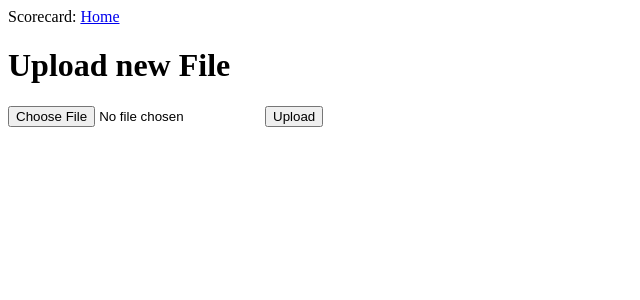
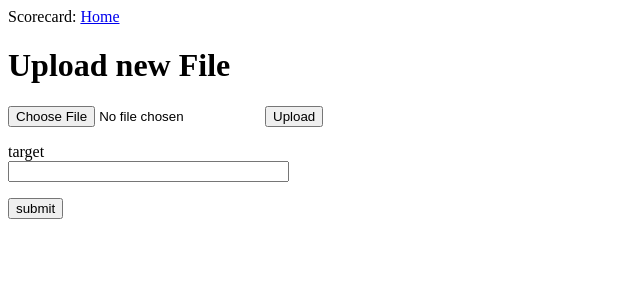
Before and after one commit to kanishkd4/scorecard, a Flask app: page / in a window 1280 px wide. Shown: the top 300 px of the page, without its empty margins (0-640 px from the left). Run offline with Flask 2, Linux system fonts and the light colour scheme.

Commit message:
univariate working without target from form

```diff
--- a/app/routes.py
+++ b/app/routes.py
@@ -1,18 +1,27 @@
 
 import os
-from flask import Flask, request, redirect, url_for, render_template
+from flask import Flask, request, redirect, url_for, render_template, flash
+from flask_wtf import FlaskForm
 from werkzeug.utils import secure_filename
+from wtforms import StringField, SubmitField
+from wtforms.validators import DataRequired
 import pandas as pd
 from flask import send_from_directory
 from app import app
+from app.Scorecard import scorecard
 
-ALLOWED_EXTENSIONS = set(["txt", "pdf", "png", "jpg", "jpeg", "gif"])
+ALLOWED_EXTENSIONS = set(["txt"])
 def allowed_file(filename):
     return "." in filename and \
            filename.rsplit(".", 1)[1].lower() in ALLOWED_EXTENSIONS
 
+class TargetForm(FlaskForm):
+    target = StringField(label="target", validators=[DataRequired()])
+    submit = SubmitField("submit")
+
 @app.route("/", methods=["GET", "POST"])
 def upload_file():
+    form = TargetForm()
     if request.method == "POST":
         # check if the post request has the file part
         if "file" not in request.files:
@@ -28,9 +37,12 @@ def upload_file():
             filename = secure_filename(file.filename)
             file.save(os.path.join(app.config["UPLOAD_FOLDER"], filename))
             return redirect(url_for("uploaded_file",
-                                    filename=filename))
-    return render_template("loaddata.html")
+                                    filename=filename, y=form.target.data))
+    return render_template("loaddata.html", form=form)
 
 @app.route("/uploads/<filename>")
 def uploaded_file(filename):
-    return pd.read_table(f"{app.config['UPLOAD_FOLDER']}/{filename}", sep="~").head().to_html()
+    base = pd.read_table(f"{app.config['UPLOAD_FOLDER']}/{filename}", sep="~")
+    score = scorecard(modelBase=base, target="y")
+    score.univariate()
+    return score.var_start_list.to_html()
--- a/app/templates/loaddata.html
+++ b/app/templates/loaddata.html
@@ -8,4 +8,11 @@
   <p><input type=file name=file>
      <input type=submit value=Upload>
 </form>
+<form action=post method=post>
+  <p>
+    {{ form.target.label }}<br>
+    {{ form.target(size=32) }}
+  </p>
+  <p>{{ form.submit() }}</p>
+</form>
 {% endblock %}
```
